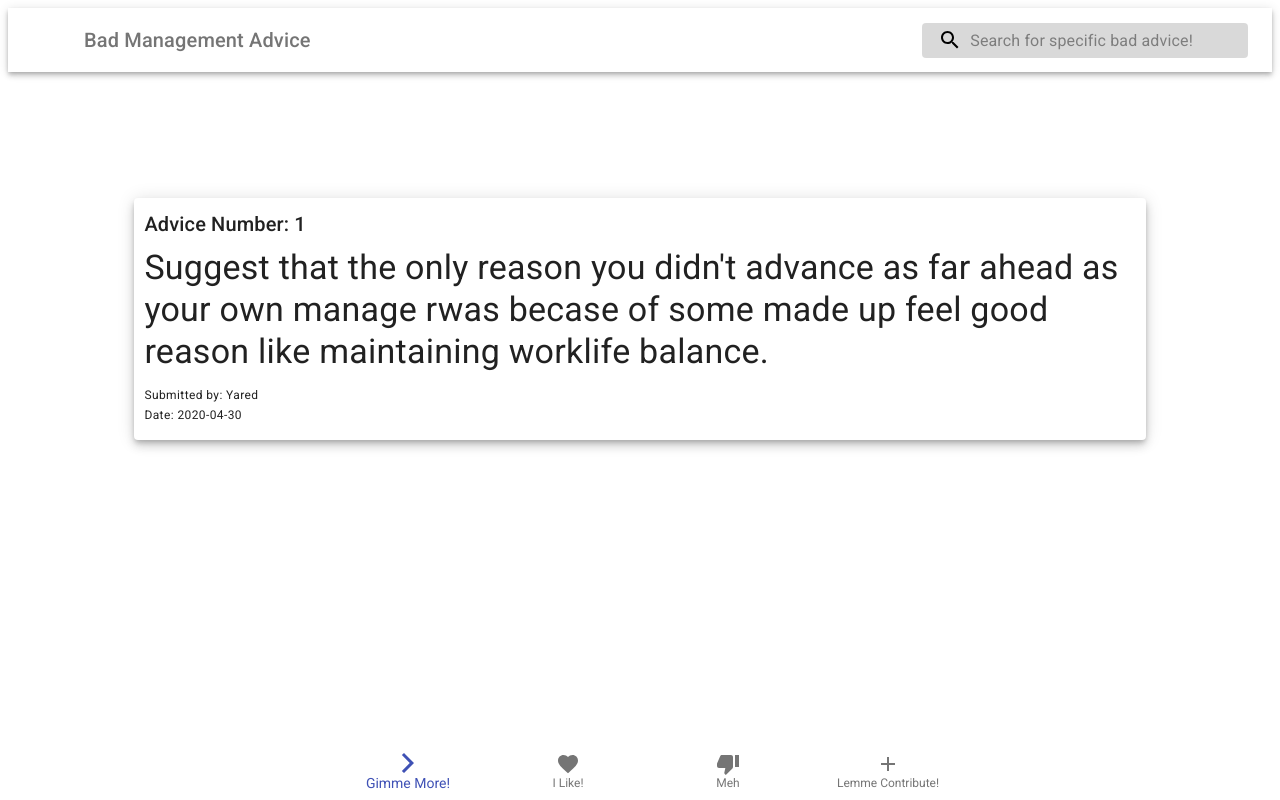
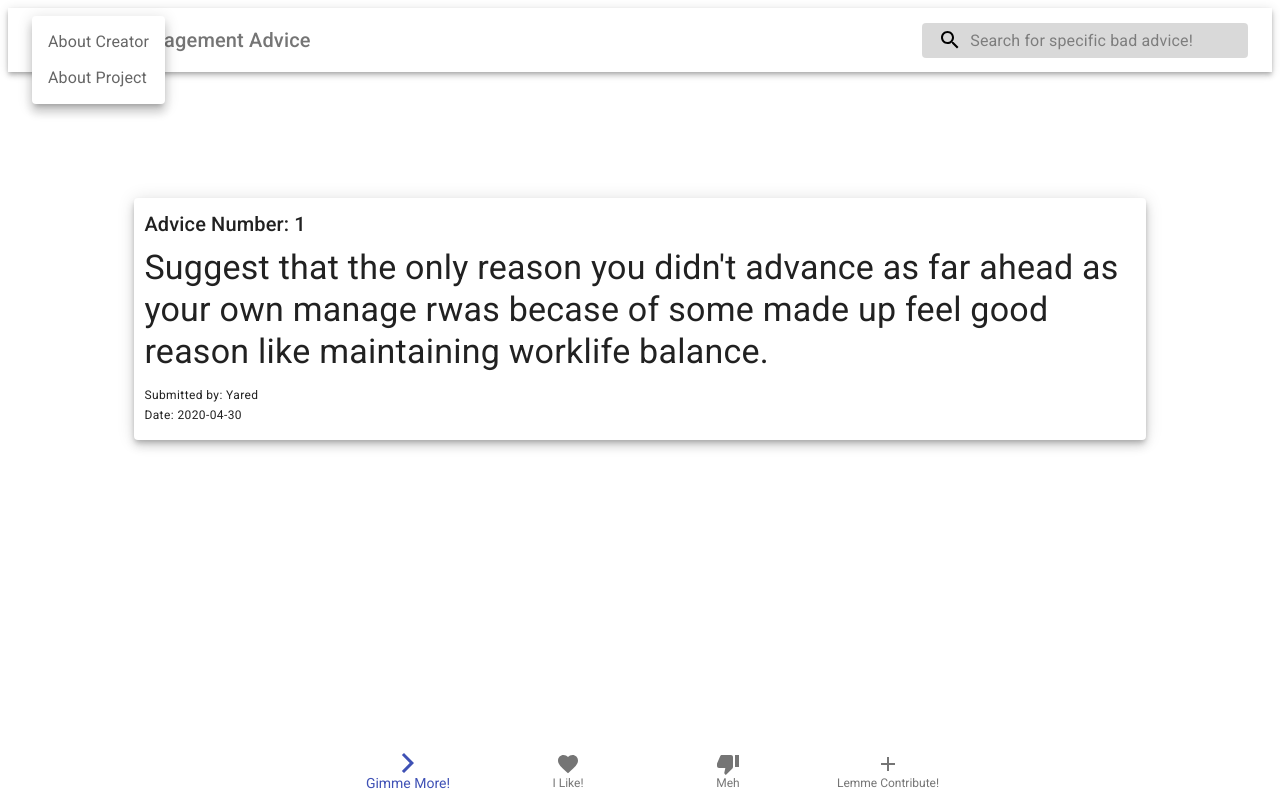
Before and after one commit to GoldenRed/BadManagementAdvice, a React (Create React App) app in the folder webapp-1-react/: page / in a window 1280 px wide. Both pictures are taken after a click on the button "open drawer". Built offline with nearby package versions, Linux system fonts and the light colour scheme; the HTML template or start-up script is replaced by a standard one.

Commit message:
added menu with links to github and personal page

```diff
--- a/webapp-1-react/src/Header.js
+++ b/webapp-1-react/src/Header.js
@@ -1,8 +1,10 @@
 import React from 'react';
 import { AppBar, Toolbar, IconButton, Typography, InputBase } from '@material-ui/core'
 import { fade, makeStyles } from '@material-ui/core/styles';
-import MenuIcon from '@material-ui/icons/Menu';
 import SearchIcon from '@material-ui/icons/Search';
+import MenuComponent from './MenuComponent.js';
+
+
 
 const useStyles = makeStyles((theme) => ({
   root: {
@@ -79,10 +81,10 @@ export default function HeaderBar() {
           <IconButton
             edge="start"
             className={classes.menuButton}
-            color="inherit"
+            color="black"
             aria-label="open drawer"
           >
-            <MenuIcon />
+            <MenuComponent />
           </IconButton>
           <Typography className={classes.title} variant="h6" noWrap>
             Bad Management Advice
--- /dev/null
+++ b/webapp-1-react/src/MenuComponent.js
@@ -0,0 +1,39 @@
+import React from 'react';
+import Button from '@material-ui/core/Button';
+import Menu from '@material-ui/core/Menu';
+import MenuItem from '@material-ui/core/MenuItem';
+import MenuIcon from '@material-ui/icons/Menu';
+
+
+export default function MenuComponent() {
+  const [anchorEl, setAnchorEl] = React.useState(null);
+
+  const handleClick = (event) => {
+    setAnchorEl(event.currentTarget);
+  };
+
+  const handleClose = () => {
+    setAnchorEl(null);
+  };
+
+  const linkStyle = {
+    textDecoration: 'None',
+    color: '#666666'
+    };
+
+  return (
+    <div>
+      <MenuIcon aria-controls="simple-menu" aria-haspopup="true" onClick={handleClick} />
+      <Menu
+        id="simple-menu"
+        anchorEl={anchorEl}
+        keepMounted
+        open={Boolean(anchorEl)}
+        onClose={handleClose}
+      >
+        <MenuItem onClick={handleClose}><a href="http://yared.se" style={linkStyle}>About Creator</a></MenuItem>
+        <MenuItem onClick={handleClose}><a href="https://github.com/GoldenRed/yared-serverless-webapp-1" style={linkStyle}>About Project</a></MenuItem>
+      </Menu>
+    </div>
+  );
+}
```
